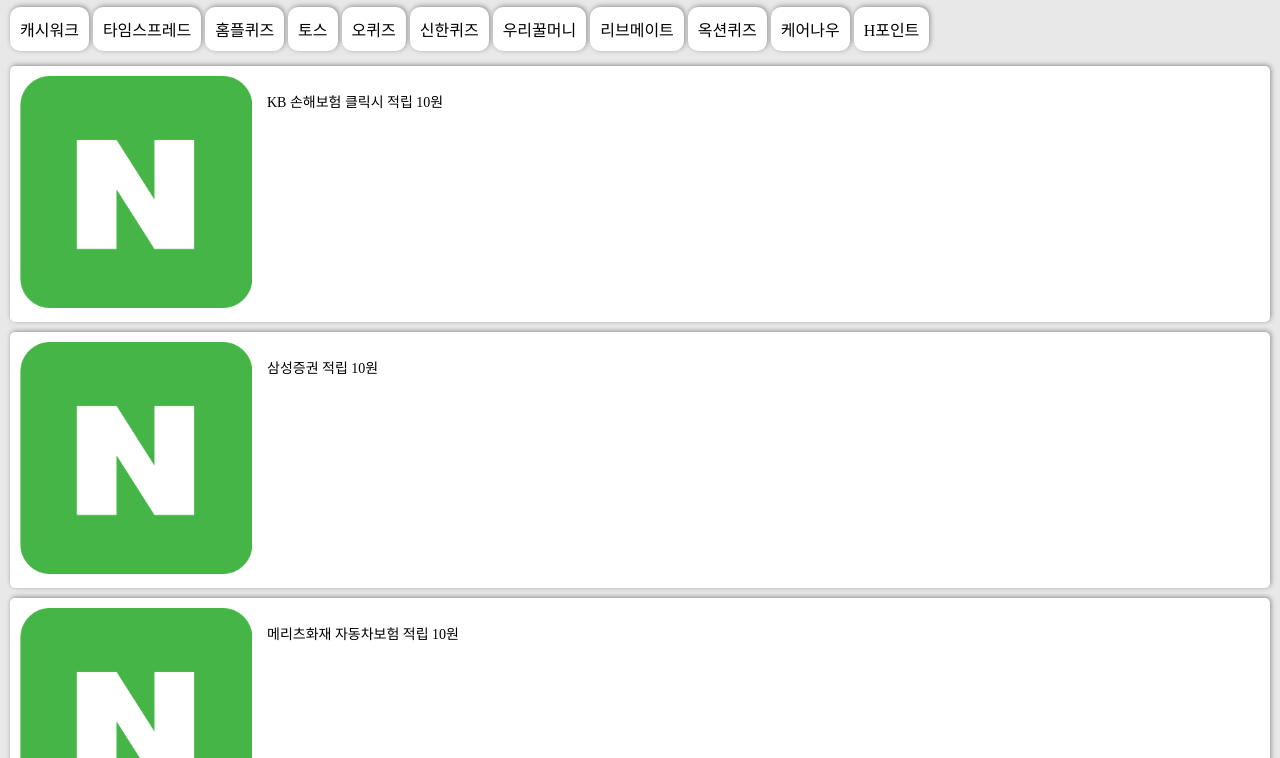
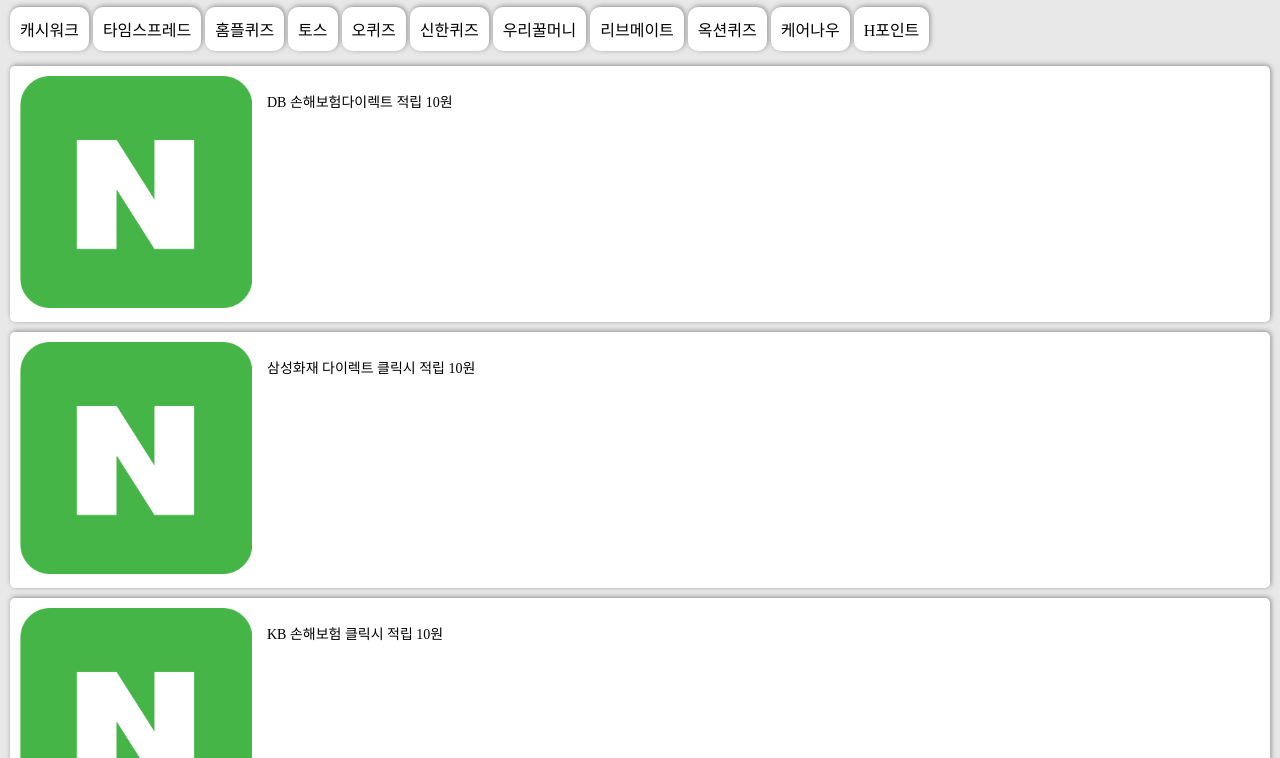
Before and after one commit to noleunja/noleunja.github.io, a plain HTML site: page index.html in a window 1280 px wide. Shown: the part 1282-2040 px from the top of the page. Drawn offline with nearby package versions, Linux system fonts and the light colour scheme.

Commit message:
Update Naver link

```diff
--- a/index.html
+++ b/index.html
@@ -77,6 +77,26 @@
             </li> -->
 
             <li class="item">
+                <a class="button" href="https://campaign.naver.com/npay/click-point/?eventId=cr_2022020701_2202_1_1055">
+                    <div>
+                        <img class="icons" src="../assets/images/icon_1.png" />
+                        <span>DB 손해보험다이렉트 적립 10원</span>
+                    </div>
+                </a>
+            </li>
+
+            <li class="item">
+                <a class="button" href="https://campaign.naver.com/npay/click-point/?eventId=cr_2022020702_2202_1149">
+                    <div>
+                        <img class="icons" src="../assets/images/icon_1.png" />
+                        <span>삼성화재 다이렉트 클릭시 적립 10원</span>
+                    </div>
+                </a>
+            </li>
+
+
+
+            <li class="item">
                 <a class="button" href="https://campaign.naver.com/npay/click-point/?eventId=cr_2022020501_2202_1_1239">
                     <div>
                         <img class="icons" src="../assets/images/icon_1.png" />
@@ -115,14 +135,7 @@
                 </a>
             </li>
 
-            <li class="item">
-                <a class="button" href="https://campaign.naver.com/npay/click-point/?eventId=cr_2022012402_2201_2_1126">
-                    <div>
-                        <img class="icons" src="../assets/images/icon_1.png" />
-                        <span>DB 손해보험다이렉트 적립 10원</span>
-                    </div>
-                </a>
-            </li>
+
 
 
             <li class="item">
```
